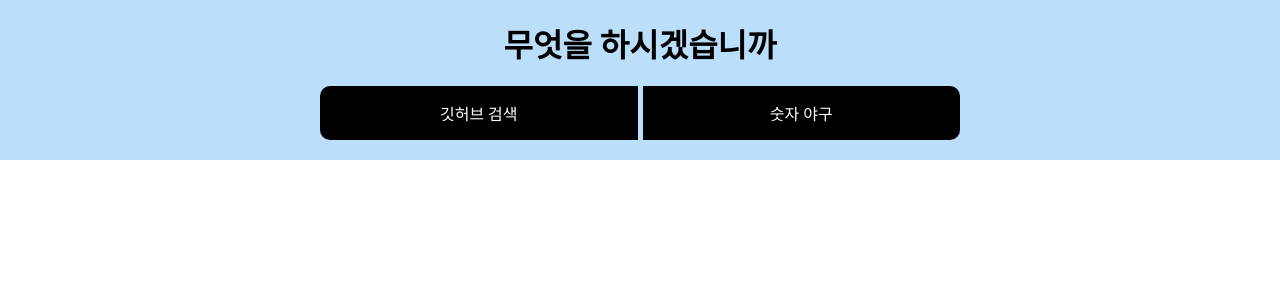
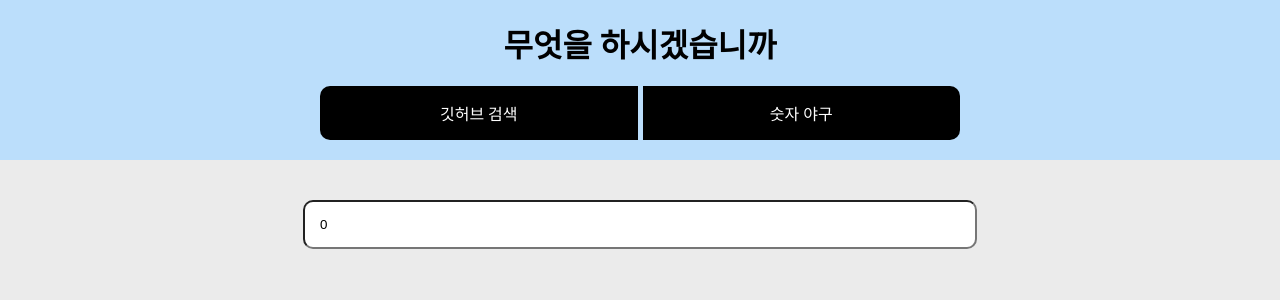
Before and after one commit to AT-SOPT-WEB/JaelimLee, a React (Vite) app in the folder week3/week3-HW/: page / in a window 1280 px wide. Both pictures are taken after a click on the element "숫자 야구". Shown: the top 300 px of the page. Built offline with nearby package versions, Linux system fonts and the light colour scheme.

Commit message:
design : 숫자 야구 페이지 레이아웃

```diff
--- a/week3/week3-HW/src/components/baseball/BaseballMain.jsx
+++ b/week3/week3-HW/src/components/baseball/BaseballMain.jsx
@@ -1,17 +1,60 @@
+import { useState, useEffect } from "react";
 import { css } from "@emotion/react";
 /** @jsxImportSource @emotion/react */
+const searchAreaStyle = css`
+  display: flex;
+  justify-content: center;
+  align-items: center;
+  gap: 17px;
+  width: 100%;
+`;
+
 const mainStyle = css`
-  background-color: rgb(1, 36, 65);
+  background-color: rgb(235, 235, 235);
   width: 100%;
-  height: 100dvh;
-  paddin-top: 158px;
+  height: calc(100vh - 200px);
+  padding-top: 200px;
+  display: flex;
+  flex-direction: column;
+  gap: 50px;
+  align-items: center;
 `;
+
+const inputGitStyle = css`
+  border-radius: 10px;
+  padding: 15px;
+  width: 50%;
+`;
+
+const gitBtnStyle = css`
+  border-radius: 10px;
+  padding: 10px;
+  width: 10%;
+  background-color: black;
+  color: white;
+  font-weight: bold;
+`;
+
 const BaseballMain = () => {
-  <div css={mainStyle}>
-    <div>
-      <input type="text" placeholder="3자리 숫자를 입력해주세요" />
+  const [numInput, setNumInput] = useState(0);
+
+  // 유저 입력 처리
+  const handleUserInput = (e) => {
+    setNumInput(e.target.value);
+  };
+  return (
+    <div css={mainStyle}>
+      <div css={searchAreaStyle}>
+        <input
+          css={inputGitStyle}
+          type="text"
+          placeholder="3자리 숫자를 입력해주세요."
+          value={numInput}
+          onChange={handleUserInput}
+        />
+      </div>
     </div>
-  </div>;
+  );
 };
 
 export default BaseballMain;
```
